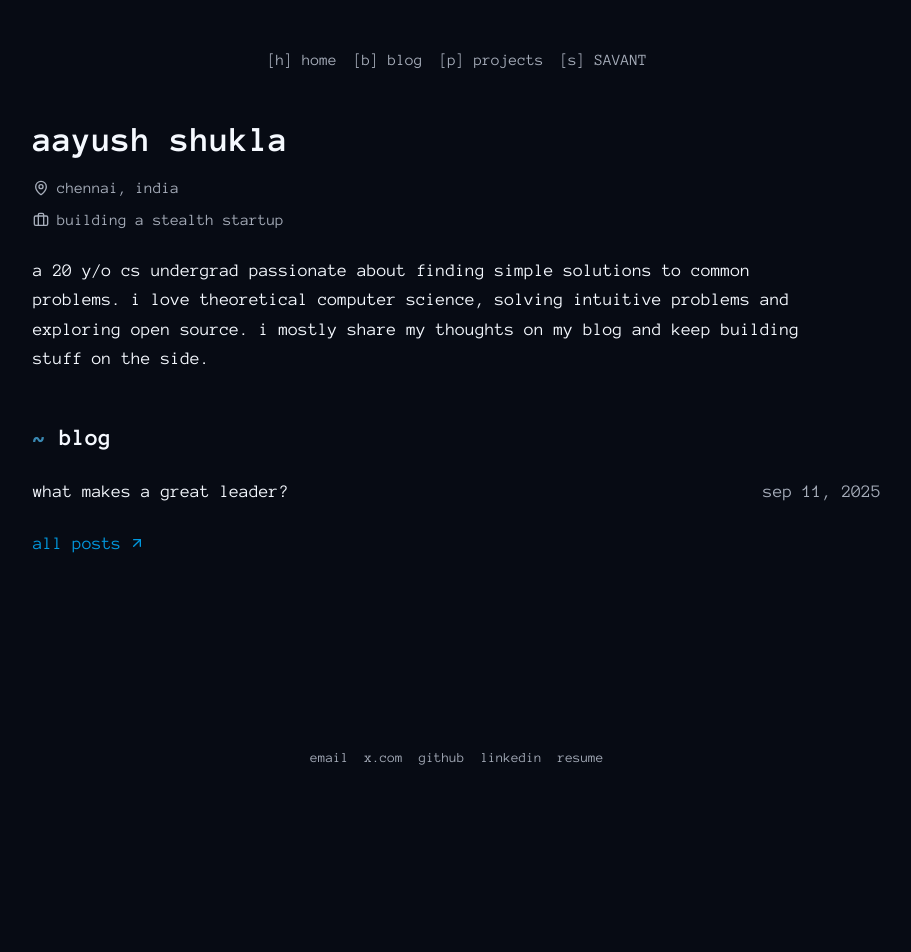
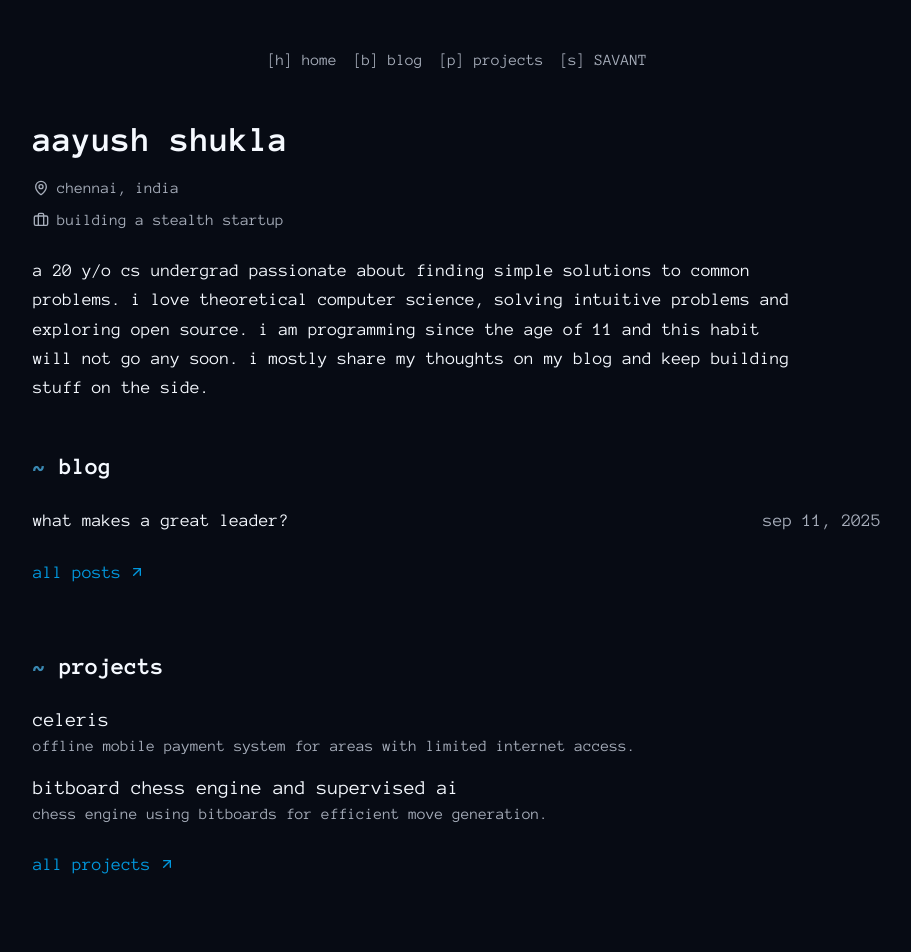
Before and after one commit to a2ys/website, a Next.js app: page / in a window 1280 px wide. Shown: the top 952 px of the page, without its empty margins (183-1094 px from the left). Before the commit the page ends 800 px from the top, so only its background shows below. Built offline with nearby package versions, Linux system fonts and the light colour scheme.

Commit message:
feat: basic ui changes

```diff
--- a/content/blog/what-is-a-leader.mdx
+++ b/content/blog/what-is-a-leader.mdx
@@ -1,11 +1,7 @@
 ---
 title: "What Makes a Great Leader?"
 date: "2025-09-11"
-author: "Your Name"
+author: "Aayush Shukla"
 ---
 
-# Test Dummy
-
-## Test Dummy
-
 This is a test dummy file for editing purposes.
--- a/src/app/blog/[slug]/page.tsx
+++ b/src/app/blog/[slug]/page.tsx
@@ -2,7 +2,6 @@ import { getPosts, getPostBySlug } from "@/lib/posts";
 import { MDXRemote } from "next-mdx-remote/rsc";
 import type { ComponentProps } from "react";
 import Link from "next/link";
-import Image from "next/image";
 
 const CustomLink = (props: ComponentProps<"a">) => {
   const href = props.href;
@@ -134,15 +133,20 @@ export default async function PostPage({
 
   return (
     <article>
-      <h1 className="text-4xl font-extrabold tracking-tight">
+      <h1 className="text-6xl font-extrabold tracking-tight">
         {frontmatter.title}
       </h1>
       <p className="text-gray-500 mt-2">
-        By {frontmatter.author} on{" "}
-        {new Date(frontmatter.date).toLocaleDateString()}
+        {new Date(frontmatter.date).toLocaleDateString("en-US", {
+          year: "numeric",
+          month: "long",
+          day: "numeric",
+        })}
       </p>
 
-      <div className="mt-8">
+      <hr className="my-8 border-border" />
+
+      <div>
         <MDXRemote source={content} components={mdxComponents} />
       </div>
     </article>
--- a/src/app/blog/page.tsx
+++ b/src/app/blog/page.tsx
@@ -21,12 +21,12 @@ const page = () => {
         </p>
       </header>
 
-      <div className="space-y-6 lowercase">
+      <div className="space-y-6 lowercase text-lg">
         {posts.map((post) => (
           <Link key={post.slug} href={`/blog/${post.slug}`}>
             <div className="flex justify-between items-center hover:text-primary transition-colors cursor-pointer py-2">
               <span>{post.title}</span>
-              <span className="text-sm text-muted-foreground">
+              <span className="text-muted-foreground">
                 {new Date(post.date).toLocaleDateString("en-US", {
                   month: "short",
                   day: "numeric",
--- a/src/app/page.tsx
+++ b/src/app/page.tsx
@@ -23,7 +23,8 @@ export default function Home() {
         <p className="mt-6 text-foreground text-lg leading-relaxed max-w-3xl">
           a 20 y/o cs undergrad passionate about finding simple solutions to
           common problems. i love theoretical computer science, solving
-          intuitive problems and exploring open source. i mostly share my
+          intuitive problems and exploring open source. i am programming since
+          the age of 11 and this habit will not go any soon. i mostly share my
           thoughts on my blog and keep building stuff on the side.
         </p>
       </header>
@@ -62,6 +63,46 @@ export default function Home() {
           </Link>
         </div>
       </section>
+
+      <section className="mb-16">
+        <h2 className="text-2xl font-bold mb-6">
+          <span className="text-accent">~</span> projects
+        </h2>
+
+        <div className="space-y-4 lowercase">
+          <Link
+            href="https://github.com/celeris-schnell"
+            className="flex flex-col items-start hover:text-primary transition-colors cursor-pointer"
+          >
+            <span className="text-xl">celeris</span>
+            <span className="text-muted-foreground">
+              offline mobile payment system for areas with limited internet
+              access.
+            </span>
+          </Link>
+          <Link
+            href="https://github.com/a2ys/java-engine"
+            className="flex flex-col items-start hover:text-primary transition-colors cursor-pointer"
+          >
+            <span className="text-xl">
+              bitboard chess engine and supervised ai
+            </span>
+            <span className="text-muted-foreground">
+              chess engine using bitboards for efficient move generation.
+            </span>
+          </Link>
+        </div>
+
+        <div className="mt-6">
+          <Link
+            href="/projects"
+            className="text-primary hover:text-accent transition-colors text-lg items-center flex gap-2"
+          >
+            <span>all projects</span>
+            <ArrowUpRight className="w-4 h-4" />
+          </Link>
+        </div>
+      </section>
     </main>
   );
 }
```
